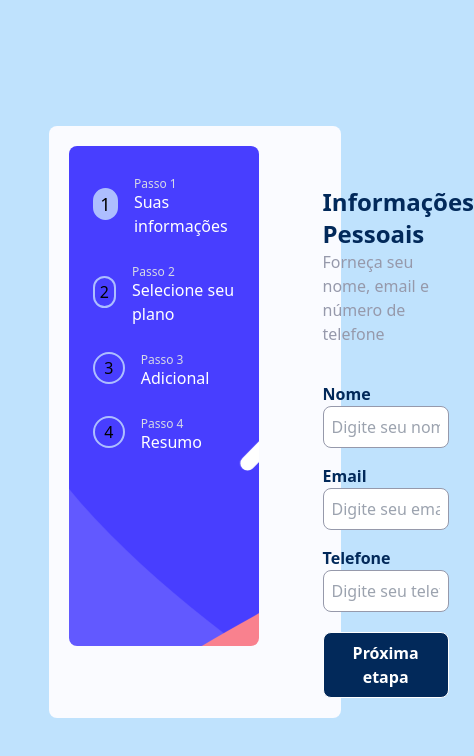
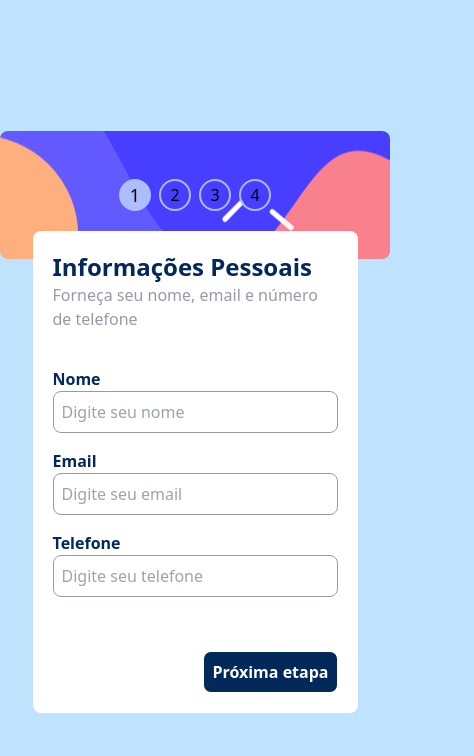
Before and after one commit to euheber/multistep-form, a website built with Vite: page index.html in a window 390 px wide. Shown: the whole page, 474 px wide, since content can reach past the window. Built offline with nearby package versions, Linux system fonts and the light colour scheme.

Commit message:
mobile first style

```diff
--- a/index.html
+++ b/index.html
@@ -9,18 +9,18 @@
   </head>
   <body class="bg-Light-blue flex justify-center items-center h-screen">
     <main
-      class="w-3/4 min-h-[500px] p-5 rounded-lg bg-Alabaster flex items-start gap-16"
+      class=" w-full  rounded-lg bg-Light-blue  flex flex-col items-center sm:flex-row"
     >
       <section
-        class="w-64 min-h-[500px] rounded-lg p-6 flex flex-col space-y-5 options"
-      >
+        class="w-full  rounded-lg flex justify-center items-center h-32 gap-2  options">
+
         <div class="flex items-center gap-4">
           <button
             class="rounded-full w-8 h-8 text-lg border-2 border-Pastel-blue cursor-default btn"
           >
             1
           </button>
-          <div>
+          <div class="hidden">
             <span class="text-Light-gray text-xs">Passo 1</span>
             <p class="text-White font-medium -mt-1">Suas informações</p>
           </div>
@@ -32,7 +32,7 @@
           >
             2
           </button>
-          <div>
+          <div class="hidden">
             <span class="text-Light-gray text-xs">Passo 2</span>
             <p class="text-White font-medium -mt-1">Selecione seu plano</p>
           </div>
@@ -44,7 +44,7 @@
           >
             3
           </button>
-          <div>
+          <div class="hidden">
             <span class="text-Light-gray text-xs">Passo 3</span>
             <p class="text-White font-medium -mt-1">Adicional</p>
           </div>
@@ -56,14 +56,14 @@
           >
             4
           </button>
-          <div>
+          <div class="hidden">
             <span class="text-Light-gray text-xs">Passo 4</span>
             <p class="text-White font-medium -mt-1">Resumo</p>
           </div>
         </div>
       </section>
 
-      <section class="mt-10 flex flex-col w-2/4">
+      <section class=" flex flex-col w-2/4 -mt-7 bg-White p-5 rounded-lg w-5/6">
         <div id="form" class="min-h-[380px]">
 
         </div>
@@ -74,8 +74,6 @@
           <button class="text-White font-semibold border p-2 rounded-lg bg-Marine-blue hover:bg-Purplish-blue transition duration-150 ml-auto" id="nextBtn">Próxima etapa</button>
         </div>
       </section>
-
-
     </main>
     <script type="module" src="/src/main.ts"></script>
   </body>
```
